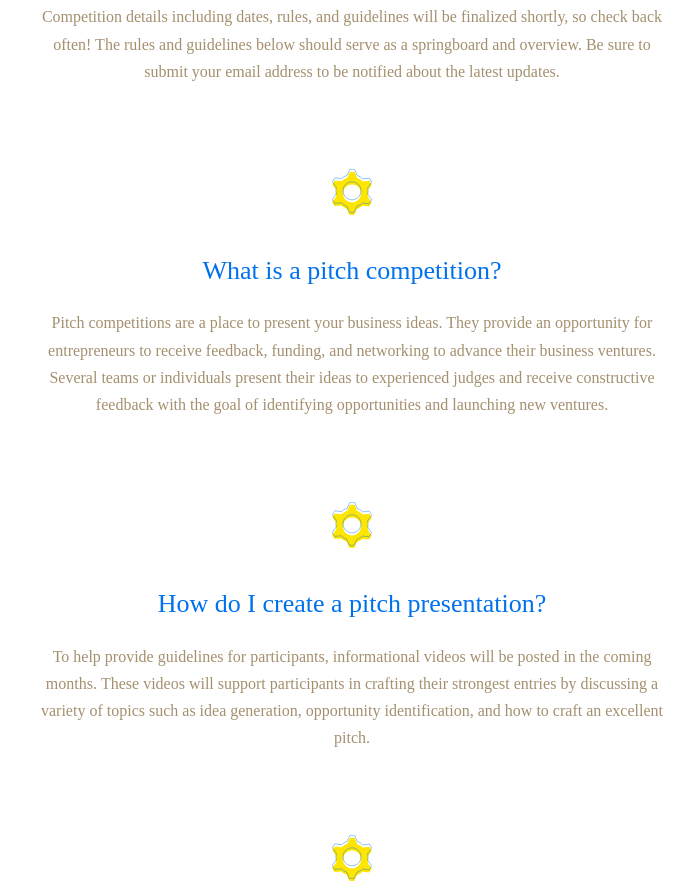
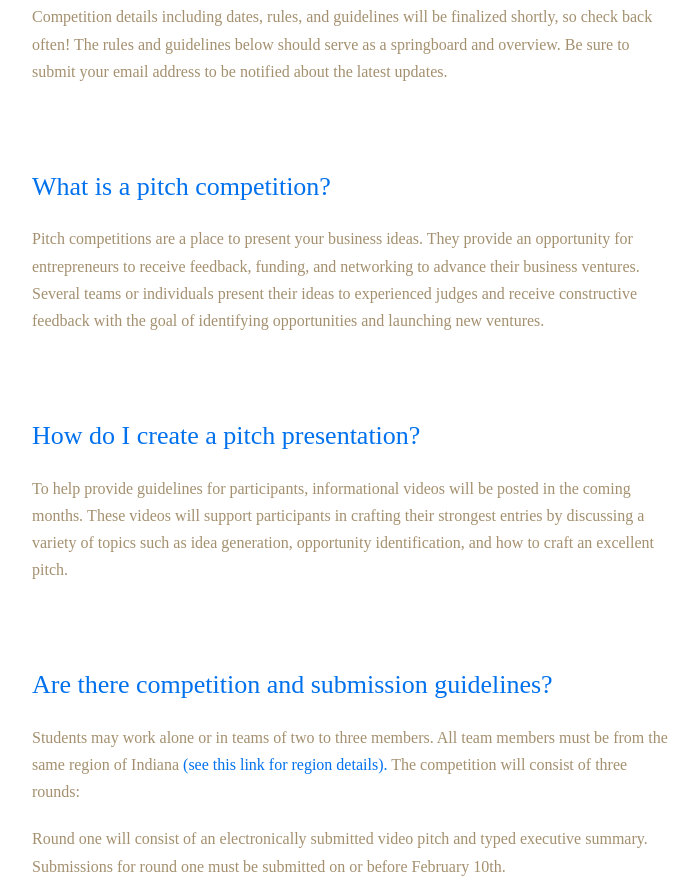
Before and after one commit to FutureInnovators/futureinnovators.github.io, a plain HTML site: page questions.html in a window 1280 px wide. Shown: the part 598-1482 px from the top of the page, without its empty margins (288-987 px from the left). Drawn offline with Linux system fonts and the light colour scheme.

Commit message:
add a period

```diff
--- a/assets/css/stylesheet.css
+++ b/assets/css/stylesheet.css
@@ -181,7 +181,7 @@ h5 {
 }
 
 dl {
-  text-align: center;
+  text-align: left;
   line-height: 1.7em;
   width: 50vw;
   margin-left: 25vw;
@@ -190,7 +190,7 @@ dl {
 }
 
 dt {
-  text-align: center;
+  text-align: left;
   font-size: 26px;
   color: #0071ed;
   font-weight: 400;
@@ -199,15 +199,14 @@ dt {
 }
 
 dd {
-  text-align: center;
+  text-align: left;
   margin-bottom: 84px;
 }
 
 .gear {
-  display: inline-block;
-  width: 40px;
+  display: none;
   height: auto;
-  margin-bottom: 30px;
+
 }
 
 .mail {
--- a/questions.html
+++ b/questions.html
@@ -64,7 +64,7 @@ Are there competition and submission guidelines?
   </dt>
     <dd>
       <p>
-      Students may work alone or in teams of two to three members. All team members must be from the same region of Indiana <a href="https://www.doe.in.gov/school-improvement/education-service-centers">(see this link for region details).</a> The competition
+      Students may work alone or in teams of two to three members. All team members must be from the same region of Indiana <a target="_blank" href="https://www.doe.in.gov/school-improvement/education-service-centers">(see this link for region details).</a> The competition
       will consist of three rounds:
       </p>
       <p>
```
Also changed, not shown: index.html (+1 -1 lines).
